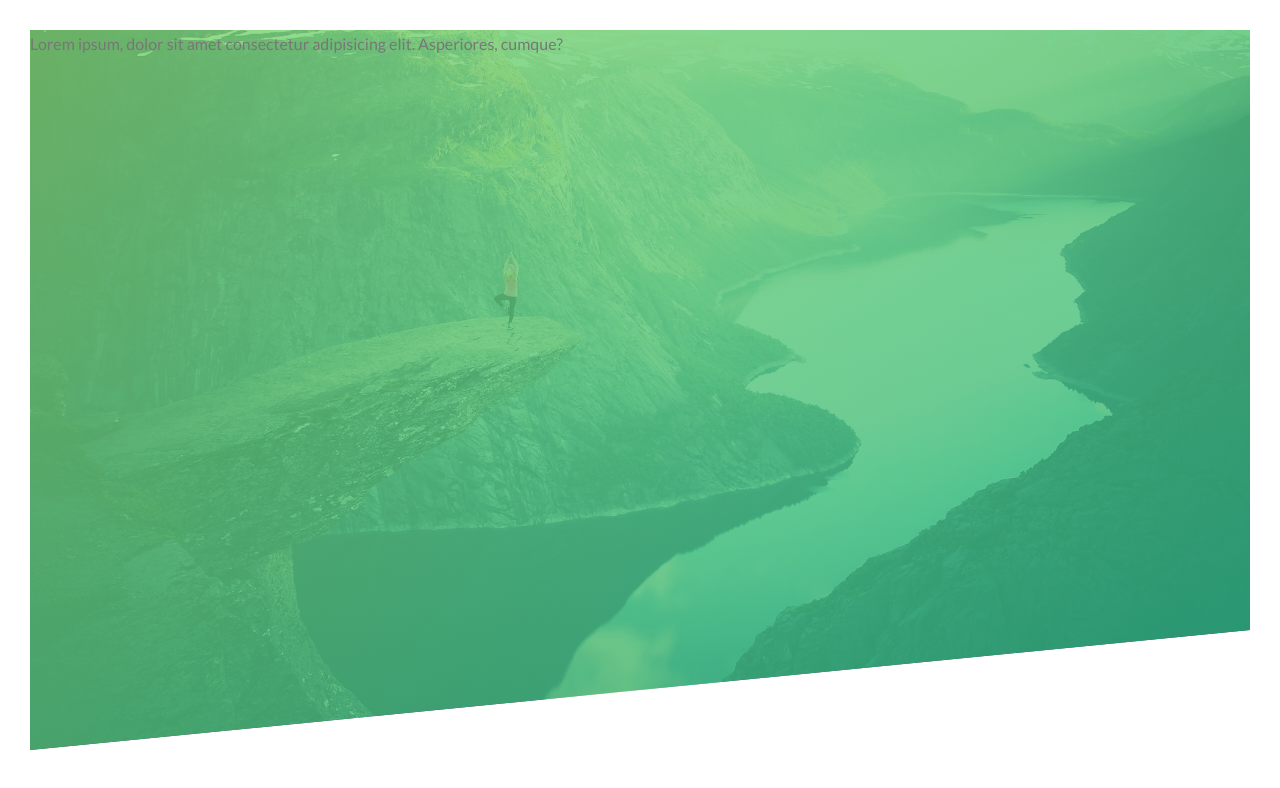
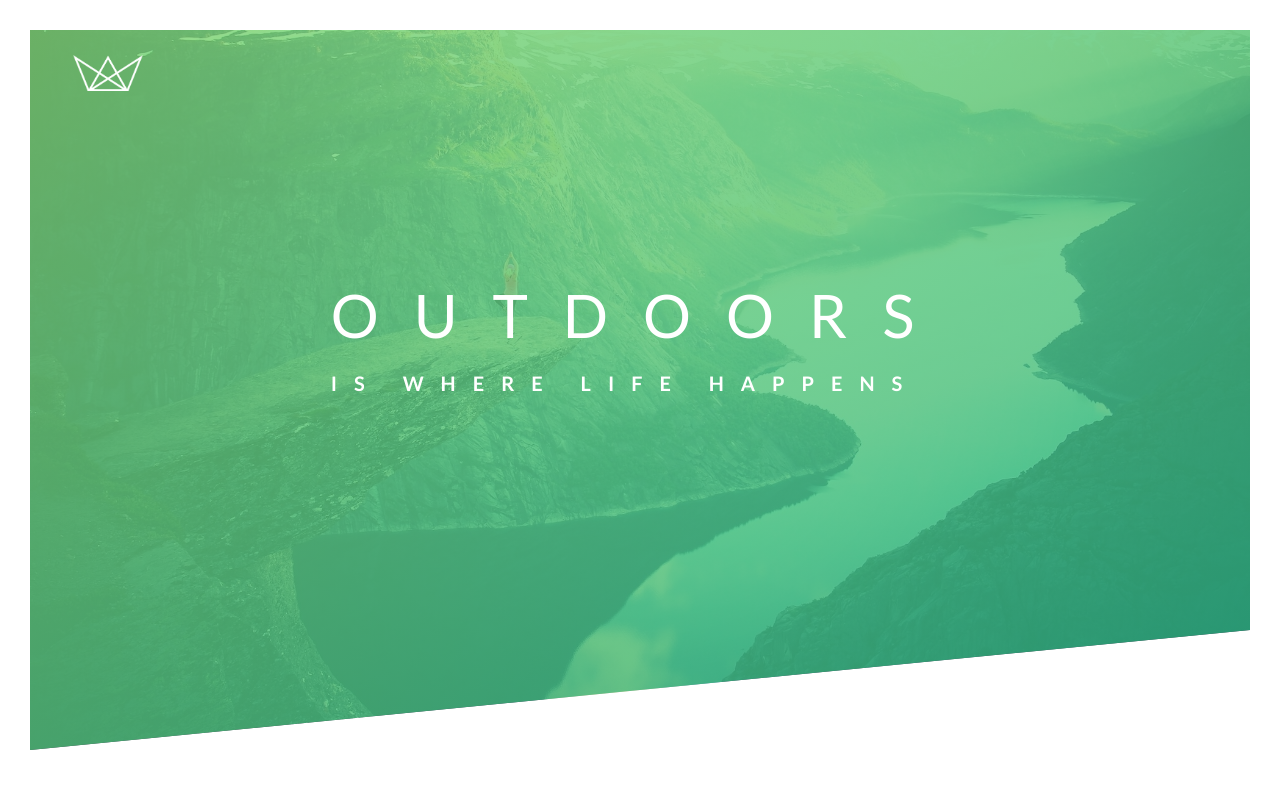
Before and after one commit to sverdiyev/Trillo, a website: page Natours_course/index.html in a window 1280 px wide. Drawn offline with Linux system fonts and the light colour scheme.

Commit message:
added header box

```diff
--- a/Natours_course/css/style.css
+++ b/Natours_course/css/style.css
@@ -13,10 +13,45 @@ body {
 }
 
 .header {
+  display: flex;
   height: 90vh;
   background-image: linear-gradient(to right bottom, #80d671cc, #27b485cc),
     url('../img/hero.jpg');
   background-size: cover;
   background-position: top;
   clip-path: polygon(0 0, 100% 0, 100% 75vh, 0 100%);
+  position: relative;
 }
+.logo-box {
+  position: absolute;
+  top: 3.5%;
+  left: 3.5%;
+  height: 5%;
+}
+.logo {
+  height: 100%;
+}
+
+.text-box {
+  position: absolute;
+  top: 42%;
+  left: 50%;
+  transform: translate(-50%, -50%);
+}
+
+.heading-primary {
+  color: #fff;
+  text-transform: uppercase;
+}
+.heading-primary-main {
+  display: block;
+  font-size: 60px;
+  font-weight: 400;
+  letter-spacing: 35px;
+}
+.heading-primary-sub {
+  display: block;
+  font-size: 20px;
+  font-weight: 700;
+  letter-spacing: 17px;
+}
--- a/Natours_course/index.html
+++ b/Natours_course/index.html
@@ -14,8 +14,15 @@
   </head>
   <body>
     <header class="header">
-      Lorem ipsum, dolor sit amet consectetur adipisicing elit. Asperiores,
-      cumque?
+      <div class="logo-box">
+        <img class="logo" src="img/logo-white.png" alt="logo" />
+      </div>
+      <div class="text-box">
+        <h1 class="heading-primary">
+          <span class="heading-primary-main">Outdoors</span>
+          <span class="heading-primary-sub">is where life happens</span>
+        </h1>
+      </div>
     </header>
   </body>
 </html>
```
